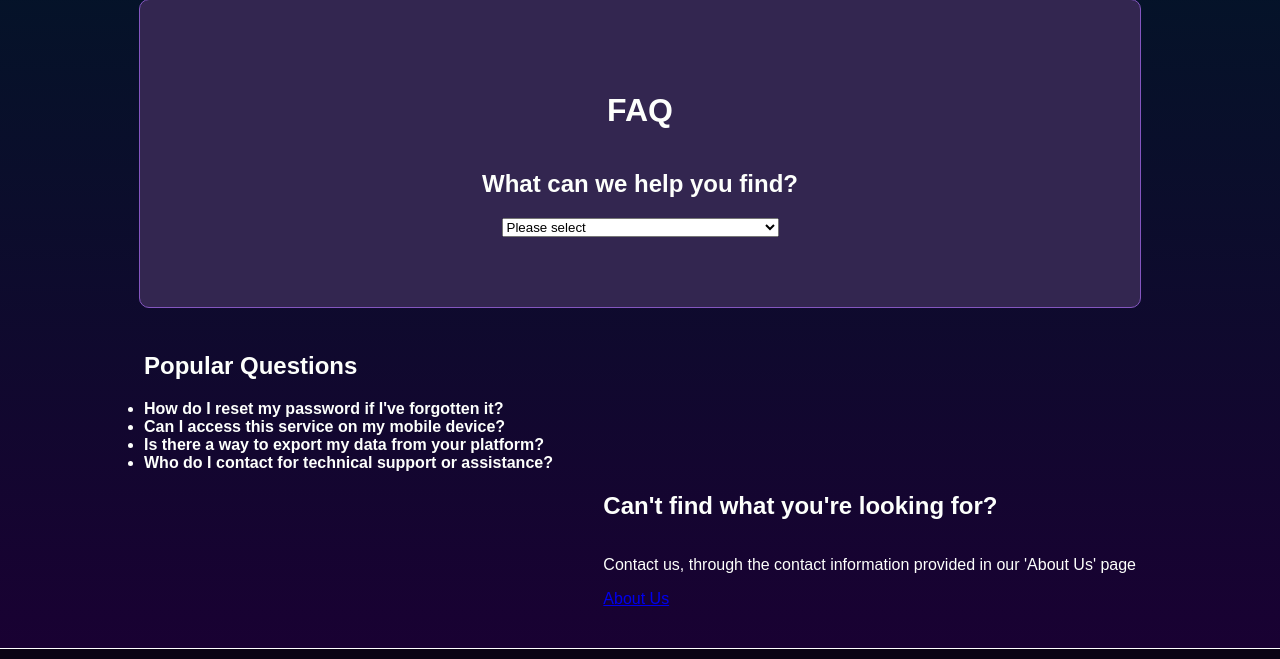
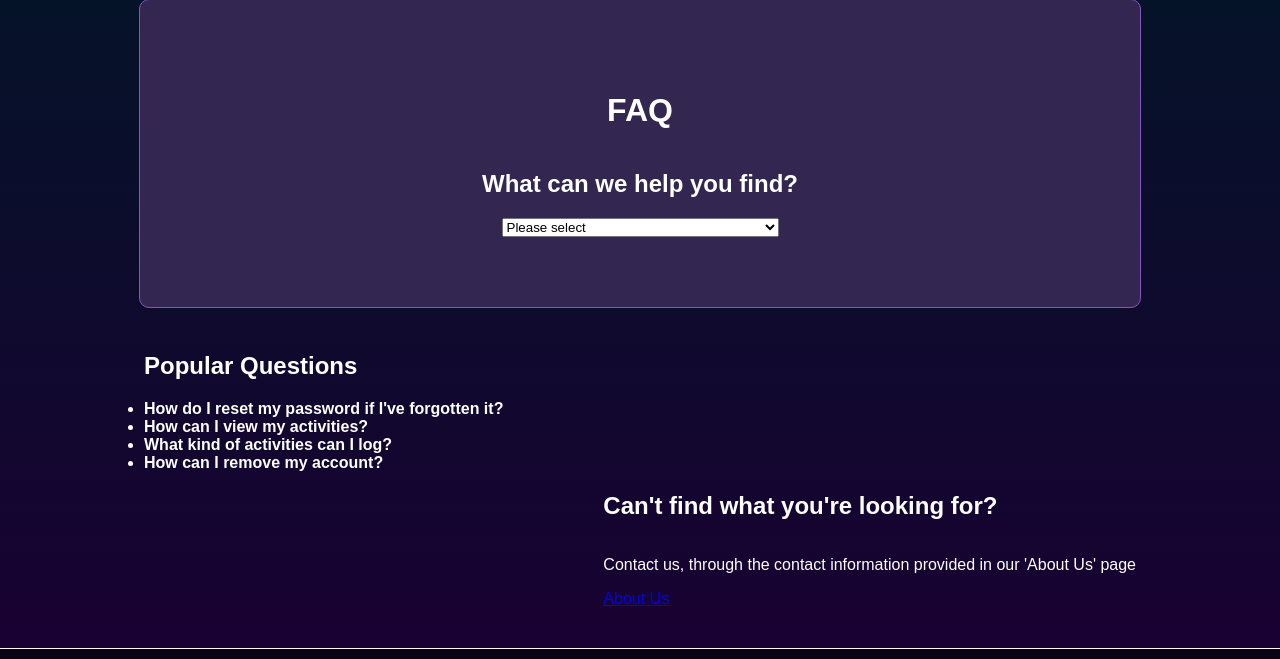
Before and after one commit to 2732382/15C, a Django app: template templates/renova/faq.html in a window 1280 px wide. Shown: the part 122-781 px from the top of the page. Run offline with Django 3.2, Linux system fonts and the light colour scheme; the template is opened without the code that fills it, so the values that code supplies are empty; some libraries are stand-ins or nearby versions.

Commit message:
faq update - using js

```diff
--- /dev/null
+++ b/static/javascript/faq.js
@@ -0,0 +1,20 @@
+document.getElementById('faq-dropdown').addEventListener('change', function() {
+    var response;
+    switch (this.value) {
+        case 'Change my password':
+            response = "To change your password, go to 'Manage Account' seen in the navigation bar at the top.";
+            break;
+        case 'View my activity history':
+            response = "You can view your activity history in your 'My Logs' page.";
+            break;
+        case 'What kind of activities can I log in Renova?':
+            response = 'In Renova, you can log any activity imaginable. These are user defined; go wild :)';
+            break;
+        case 'Delete my account':
+            response = "To delete your account, please go to 'Manage Account' seen in the navigation bar at the top. there will be an option on the right to delete your account";
+            break;
+        default:
+            response = '';
+    }
+    document.getElementById('faq-response').textContent = response;
+});
--- a/templates/renova/faq.html
+++ b/templates/renova/faq.html
@@ -3,6 +3,10 @@
 
 {% block title %}
 FAQ
+{% endblock %}
+
+{% block js %}
+<script src="{% static 'javascript/faq.js' %}"></script>
 {% endblock %}
 
 {% block content %}
@@ -20,26 +24,21 @@ FAQ
         </select>
     </div>
 
+    <div id="faq-response"></div>
+
 </div>
 
 <div class="leftalign columns">
     <h2>Popular Questions</h2>
-    {% if popular_questions %}
-        <ol>
-        {% for question in popular_questions %}
-            <li>{{ question }}</li>
-        {% endfor %}
-        </ol>
-    {% else %}
+
     <div class="faq-questions">
         <ul>
             <li><strong>How do I reset my password if I've forgotten it?</strong></li>
-            <li><strong>Can I access this service on my mobile device?</strong></li>
-            <li><strong>Is there a way to export my data from your platform?</strong></li>
-            <li><strong>Who do I contact for technical support or assistance?</strong></li>
+            <li><strong>How can I view my activities?</strong></li>
+            <li><strong>What kind of activities can I log?</strong></li>
+            <li><strong>How can I remove my account?</strong></li>
         </ul>
     </div>
-    {% endif %}
 </div>
 
 <div class="rightalign columns">
```
